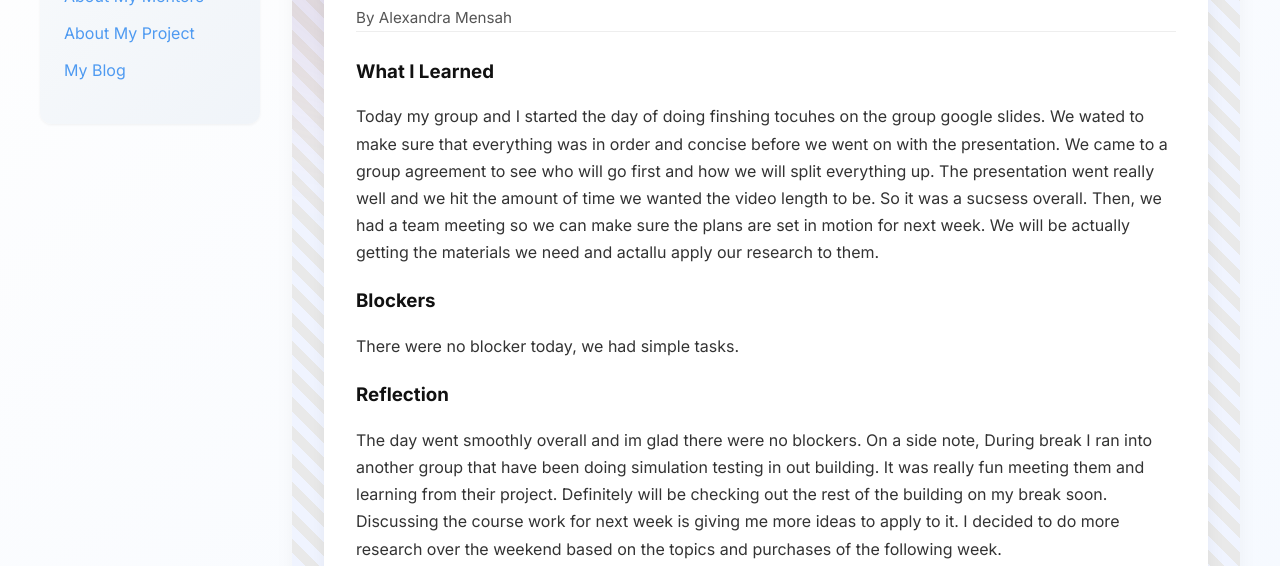
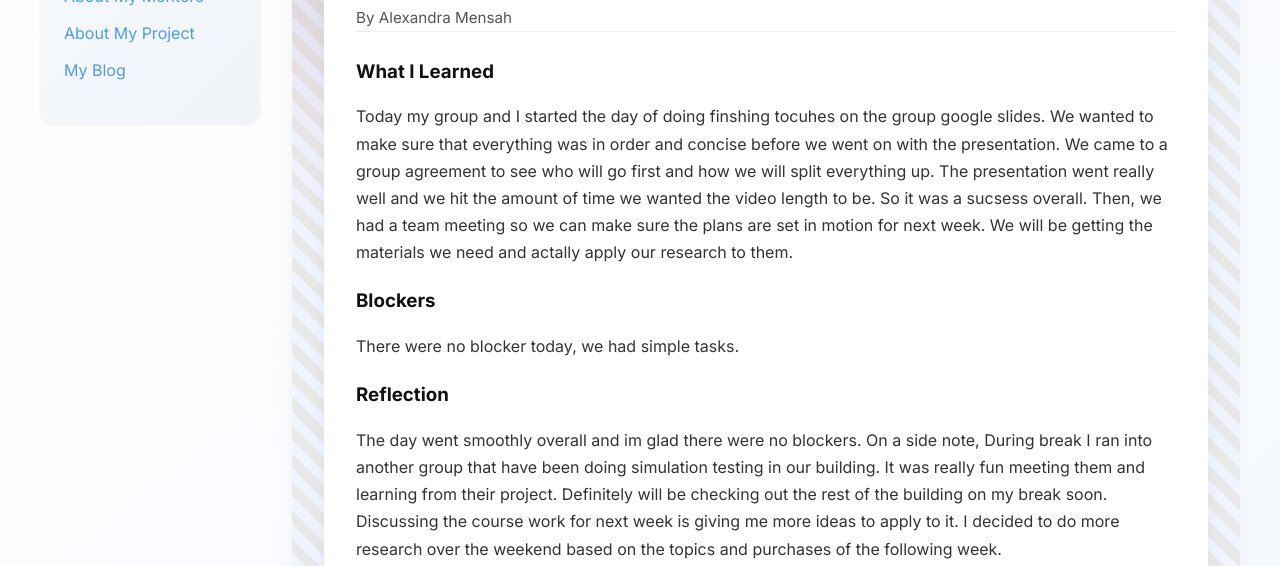
Before and after one commit to alexandratory/alexandratory.github.io, a Jekyll site: the page built from _posts/2025-06-06-day-9.md, in a window 1280 px wide. Shown: the part 211-777 px from the top of the page. Built offline with Jekyll 4.4.1, drawn with Linux system fonts in a browser that asks for light colours.

Commit message:
Update 2025-06-06-day-9.md

```diff
--- a/_posts/2025-06-06-day-9.md
+++ b/_posts/2025-06-06-day-9.md
@@ -11,11 +11,11 @@
   - Simulation
 
 what_i_learned: |
- Today my group and I started the day of doing finshing tocuhes on the group google slides. We wated to make sure that everything was in order and concise before we went on with the presentation. We came to a group agreement to see who will go first and how we will split everything up. The presentation went really well and we hit the amount of time we wanted the video length to be. So it was a sucsess overall. Then, we had a team meeting so we can make sure the plans are set in motion for next week. We will be actually getting the materials we need and actallu apply our research to them.
+ Today my group and I started the day of doing finshing tocuhes on the group google slides. We wanted to make sure that everything was in order and concise before we went on with the presentation. We came to a group agreement to see who will go first and how we will split everything up. The presentation went really well and we hit the amount of time we wanted the video length to be. So it was a sucsess overall. Then, we had a team meeting so we can make sure the plans are set in motion for next week. We will be getting the materials we need and actally apply our research to them.
 blockers: |
   There were no blocker today, we had simple tasks.
 
 
 reflection: |
-  The day went smoothly overall and im glad there were no blockers. On a side note, During break I ran into another group that have been doing simulation testing in out building. It was really fun meeting them and learning from their project. Definitely will be checking out the rest of the building on my break soon. Discussing the course work for next week is giving me more ideas to apply to it. I decided to do more research over the weekend based on the topics and purchases of the following week.
+  The day went smoothly overall and im glad there were no blockers. On a side note, During break I ran into another group that have been doing simulation testing in our building. It was really fun meeting them and learning from their project. Definitely will be checking out the rest of the building on my break soon. Discussing the course work for next week is giving me more ideas to apply to it. I decided to do more research over the weekend based on the topics and purchases of the following week.
 ---
```
